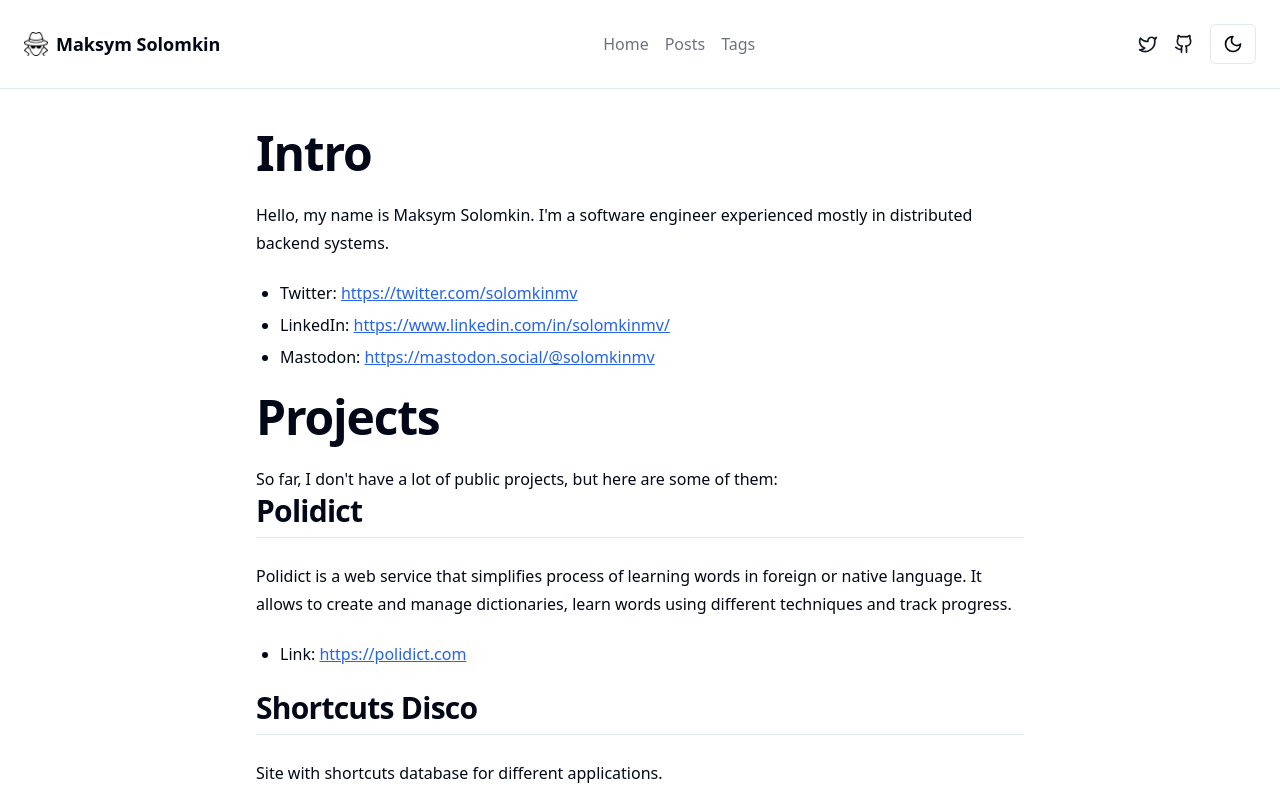
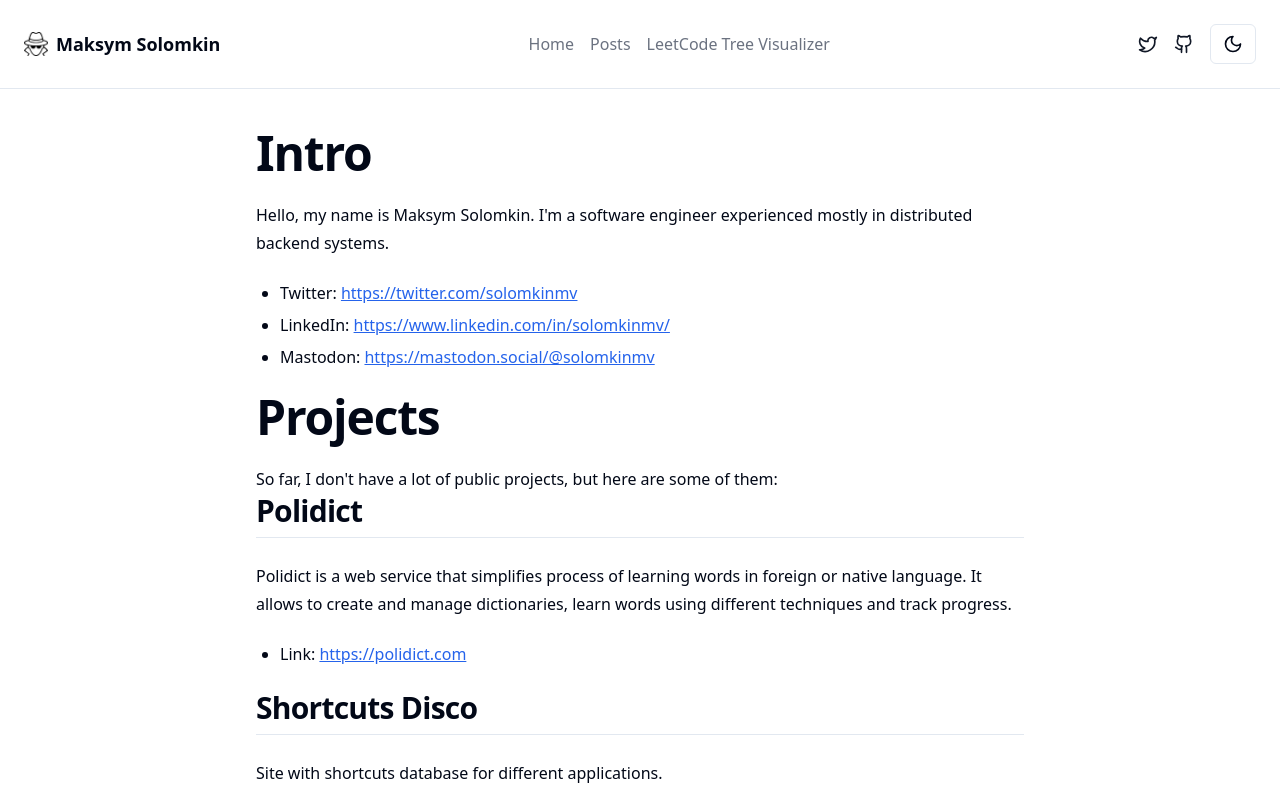
Before and after one commit to solomkinmv/site, a Next.js app in the folder next-personal-site/: page / in a window 1280 px wide. Shown: the top 800 px of the page. Built offline with nearby package versions, Linux system fonts and the light colour scheme.

Commit message:
Add LeetCode Tree Visualizer to header links

```diff
--- a/next-personal-site/src/components/header.tsx
+++ b/next-personal-site/src/components/header.tsx
@@ -19,8 +19,8 @@ export const Header = () => {
                 <Link className="text-gray-500 hover:text-gray-900 dark:text-gray-400 dark:hover:text-gray-50" href="/posts">
                     Posts
                 </Link>
-                <Link className="text-gray-500 hover:text-gray-900 dark:text-gray-400 dark:hover:text-gray-50" href="/tags">
-                    Tags
+                <Link className="text-gray-500 hover:text-gray-900 dark:text-gray-400 dark:hover:text-gray-50" href="/leetcode-tree-visualizer">
+                    LeetCode Tree Visualizer
                 </Link>
             </nav>
             <div className="flex items-center space-x-4">
```
